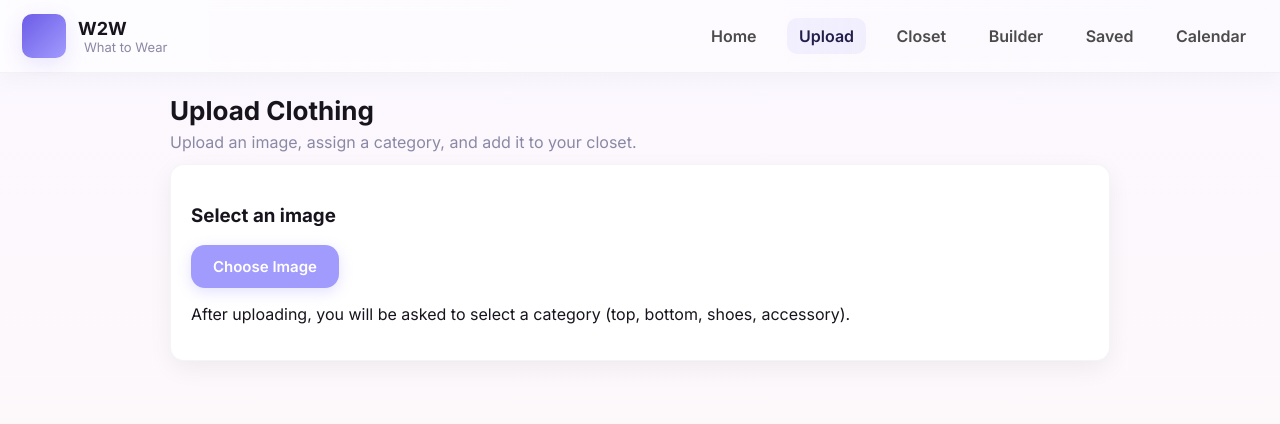
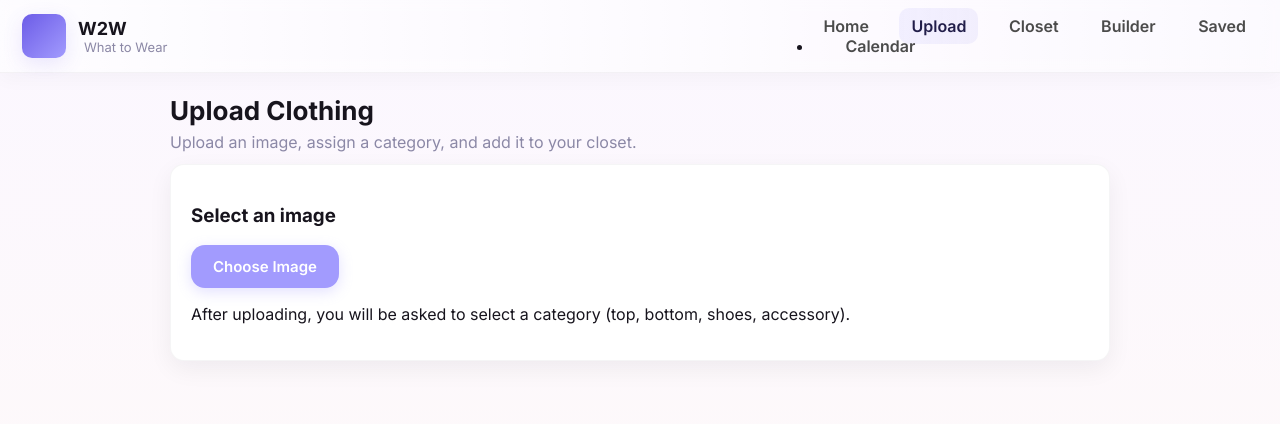
Before and after one commit to jordanlak/w2w-app, a plain HTML site: page index.html in a window 1280 px wide. Drawn offline with Linux system fonts and the light colour scheme.

Commit message:
Update index.html

```diff
--- a/index.html
+++ b/index.html
@@ -26,7 +26,7 @@
     <a href="closet.html">Closet</a>
     <a href="builder.html">Builder</a>
     <a href="saved.html">Saved</a>
-    <a href="calendar.html">Calendar</a>
+<li><a href="calendar.html">Calendar</a></li>
   </nav>
 </header>
 
```
